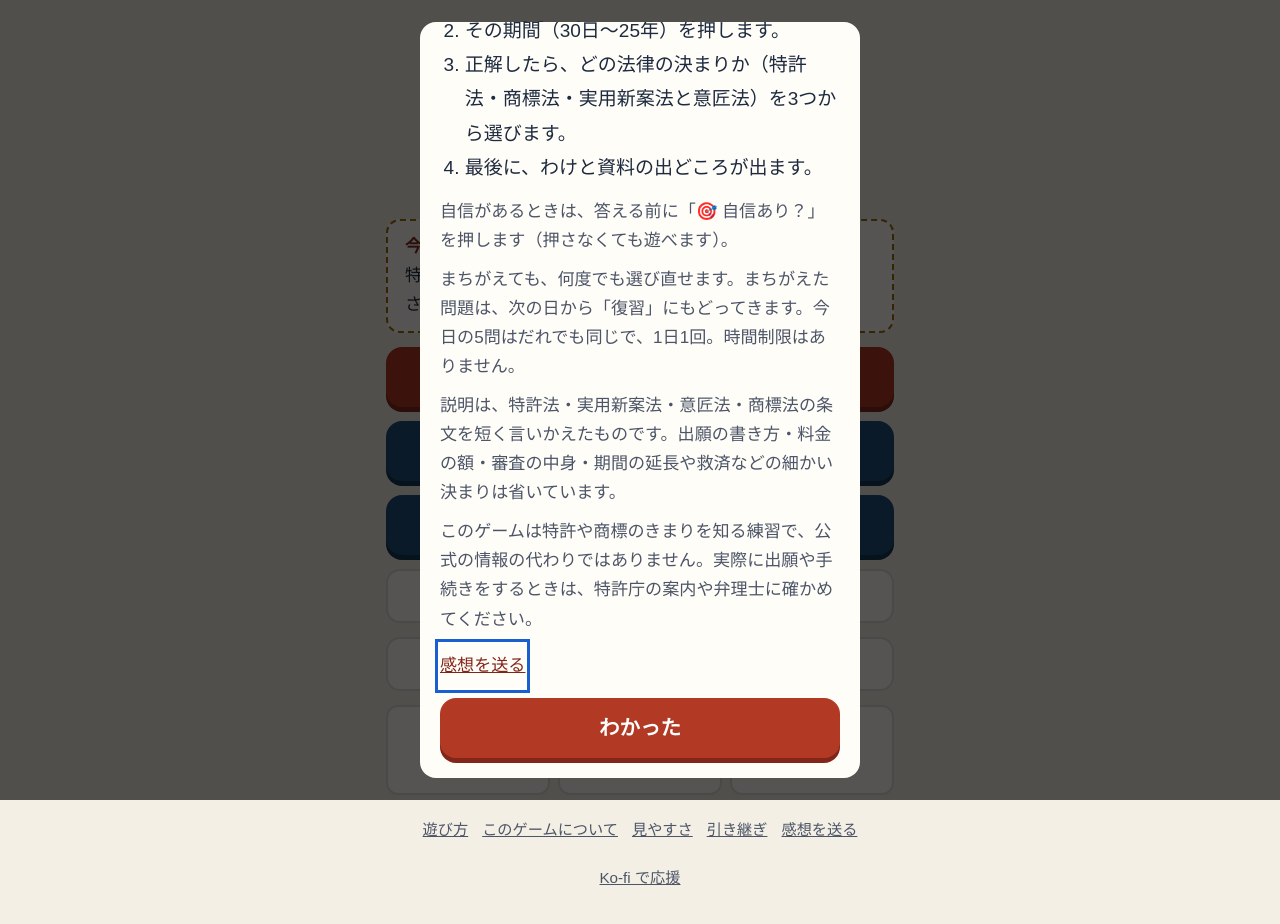
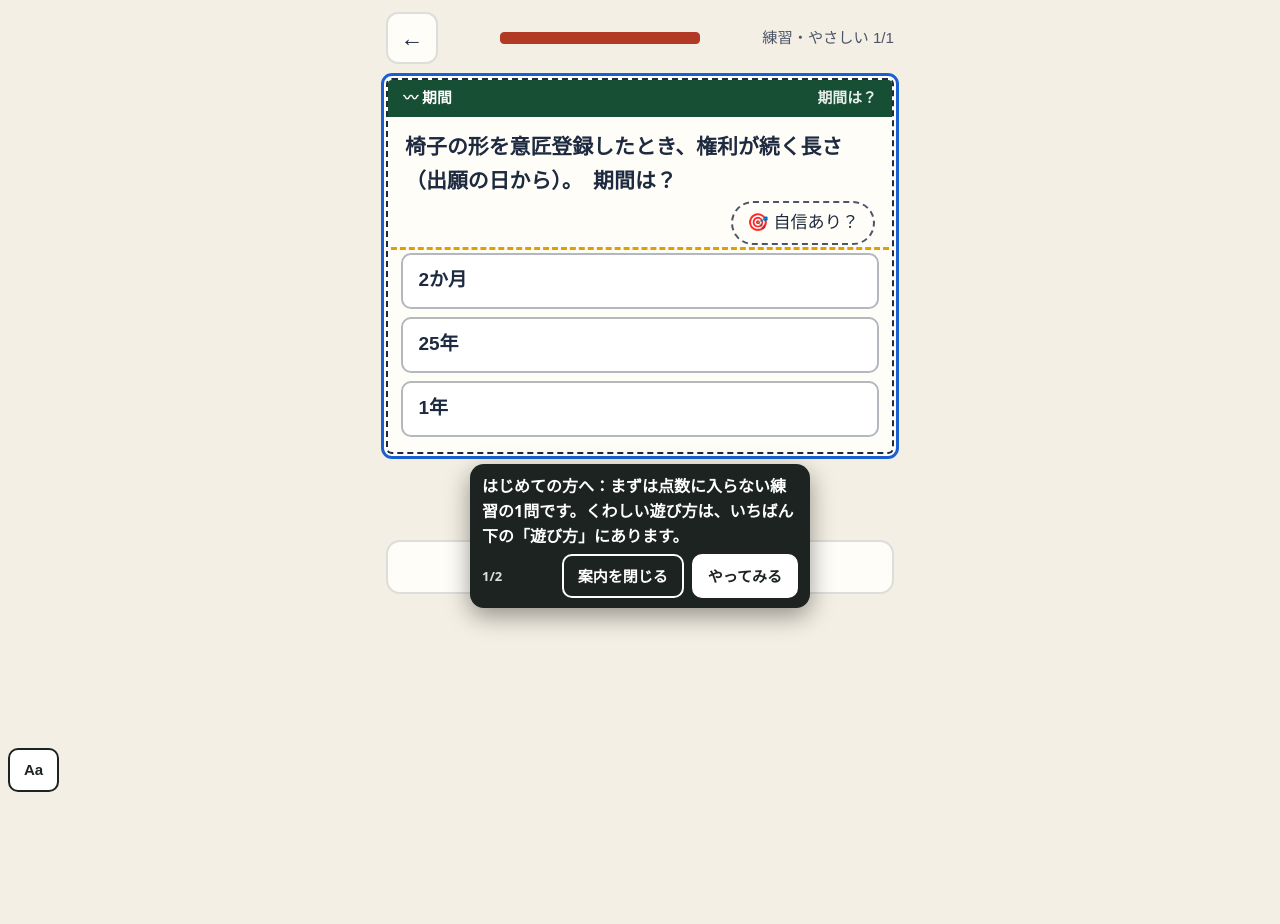
Before and after one commit to satou-aaaaa/tokkyo-kikan, a plain HTML site: page index.html in a window 1280 px wide. After the commit the page ends 800 px from the top, so only its background shows below. Drawn offline with Linux system fonts and the light colour scheme; a web font is replaced by a local one.

Commit message:
ひな形の共通部品を写す（shared-workflows 67f7985） (#6)
Co-authored-by: template-sync <41898283+github-actions[bot]@users.noreply.github.com>

```diff
--- a/index.html
+++ b/index.html
@@ -463,7 +463,8 @@ html.a11y-say body{padding-bottom:calc(64px + env(safe-area-inset-bottom,0px))!i
 //      （incidents/2026-11-21-hand-copied-helpers-drift.md）。
 //      あわせて、はじめて遊ぶ人への案内（吹き出し Core.coach）を足した。長い「遊び方」の窓の代わりに、練習の1問を遊びながら
 //      その場で一言ずつ教える（NN/g「Mobile Instructional Overlays」・Andersen ほか CHI 2012「The Impact of Tutorials on Games of Varying Complexity」）。
-//   3: 2026-11-22 吹き出しを出しているあいだ 0.4 秒ごとに場所を測り直す（古い場所に残って押す所を隠すことがあった）。ボタンの字を「案内を閉じる」に
+//   3: 2026-11-22 吹き出しを出しているあいだ 0.4 秒ごとに場所を測り直す（古い場所に残って押す所を隠すことがあった）。ボタンの字を「案内を閉じる」に。
+//      段の wait（その所が出るまで待つ）を足した。全ゲームの「はじめての練習」を sync-template の migrateFirstPlay が足すため
 //   2: 2026-11-22 感想フォームのゲーム名を、渡さなければ題（<title>）から入れる。sync-template が全ゲームを game-core に切り替える（migrateCore）ため
 // 決まり: 外へ通信しない。ゲームの関数の名前（toast・buzz など）は上書きしない（Core.toast などで呼ぶ）。
 (function () {
@@ -549,6 +550,7 @@ html.a11y-say body{padding-bottom:calc(64px + env(safe-area-inset-bottom,0px))!i
   //   sel   …… 吹き出しを付ける所。まだ画面に無いあいだは待つ（ゲームが画面を作り直しても付け直す）
   //   until …… その所が画面に出たら次へ進む（答えた・正解した など）。無ければ sel を押したら次へ
   //   button …… 押すと次へ進むボタンの字（読むだけの吹き出し）
+  //   wait  …… その所が画面に出るまで、この吹き出しは出さずに待つ（答えたあとにだけ「次へ」を指す など）
   //   pos   …… "below"（既定）か "above"。その側に場所が無ければ、ページを少し動かして場所を空ける（読む所を隠さないため）
   // 吹き出しは押す所を隠さない（上か下の空いたほうに出す）。「案内を閉じる」と Esc でいつでもやめられる。
   const coach = (() => {
@@ -583,7 +585,7 @@ html.a11y-say body{padding-bottom:calc(64px + env(safe-area-inset-bottom,0px))!i
       while (steps && i < steps.length && steps[i].until && find(steps[i].until)) i++;
       if (!steps) return;
       if (i >= steps.length) return stop(true);
-      const st = steps[i], el = find(st.sel);
+      const st = steps[i], el = st.wait && !find(st.wait) ? null : find(st.sel);
       if (!el) { box.hidden = true; mark(null); return; }
       box.hidden = false; mark(el);
       const fresh = shown !== i;
@@ -940,7 +942,7 @@ function home() {
   $("go-cal").onclick = () => cal();
   $("go-ach").onclick = achView;
   bindFooter();
-  if (!s.tut) openHow();
+  if (!s.tut) firstPlay();
 }
 function practiceMenu() {
   app.innerHTML = `<header><button class="icon" id="back" aria-label="もどる">←</button><h1>練習<small>今日の記録には入りません（期間帳には載ります）</small></h1></header>
@@ -951,6 +953,27 @@ function practiceMenu() {
   document.querySelectorAll(".lv button").forEach((b) => (b.onclick = () => startRun("p", +b.dataset.t)));
   bindFooter(); toTop();
 }
+// first-play:begin（shared-workflows の scripts/sync-template.mjs が足した。直すときはひな形を直す）
+// はじめての人：長い「遊び方」の窓を出さず、点数に入らない練習の1問を遊びながら、吹き出しで一言ずつ教える（game-core の Core.coach）。
+// 「見た」は始めたその場で残す（途中でやめても、次からはふつうに始まる。くわしい遊び方はいつでもいちばん下の「遊び方」から）
+const FIRST_STEPS = [
+  { sel: "#choices", button: "やってみる", text: "はじめての方へ：まずは点数に入らない練習の1問です。くわしい遊び方は、いちばん下の「遊び方」にあります。" },
+  { sel: "#next", wait: ".verdict", text: "できました。わけを読んだら、ここを押して進みます。" },
+];
+function firstPlay() {
+  save((s) => { s.tut = true; });
+  // 練習の入り口を開いて、いちばん上（いちばんやさしい）を押す。無ければ前の形（遊び方の窓）にもどす
+  practiceMenu();
+  const b = document.querySelector(".lv button");
+  if (!window.Core || !Core.coach || !b) { home(); return openHow(); }
+  b.click();
+  // 練習は1問だけにする（数を減らしてから描き直す）
+  save((s) => { const r = s.runs && s.runs.p; if (r && Array.isArray(r.list)) r.list = r.list.slice(0, 1); });
+  play();
+  // 案内を閉じた（Esc も）ら、1問の練習の途中経過を残さずにホームへ（ふだんの練習の「続きから」を出さない）
+  Core.coach.start(FIRST_STEPS, { home, onEnd: (done) => { if (done === false) { save((s) => { const r = s.runs && s.runs.p; if (r && !(r.res || []).length) delete s.runs.p; }); home(); } } });
+}
+// first-play:end
 function startRun(mode, opt) {
   const k = todayKey(); let ng = false;
   save((s) => {
```
Also changed, not shown: qa/run.mjs (+6 -5 lines).
